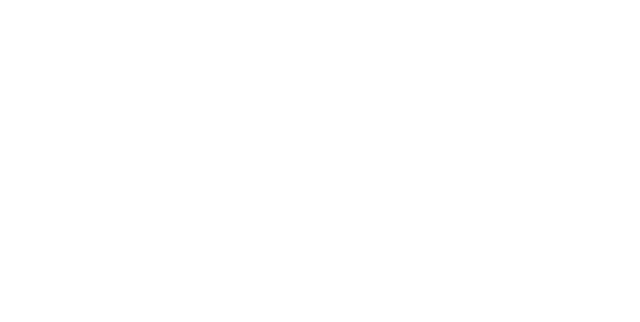
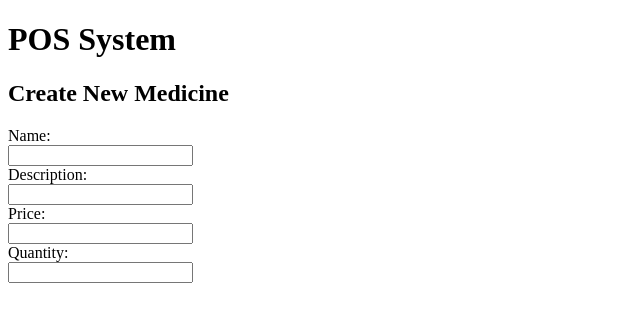
Before and after one commit to krishanshalitha/med_vault_backend, a website: page index.html in a window 1280 px wide. Shown: the whole page, without its empty margins (0-640 px from the left). Drawn offline with Linux system fonts and the light colour scheme.

Commit message:
Form for create new medicine

```diff
--- a/index.html
+++ b/index.html
@@ -16,5 +16,21 @@
         }
     </style>
 </head>
+<body>
+    <h1>POS System</h1>
 
+    <!-- Form for creating a new medicine -->
+    <h2>Create New Medicine</h2>
+    <form id="create-medicine-form">
+        <label for="name">Name:</label><br>
+        <input type="text" id="name" name="name" required><br>
+        <label for="description">Description:</label><br>
+        <input type="text" id="description" name="description" required><br>
+        <label for="price">Price:</label><br>
+        <input type="number" id="price" name="price" step="0.01" required><br>
+        <label for="quantity">Quantity:</label><br>
+        <input type="number" id="quantity" name="quantity" required><br>
+    </form>
+
+</body>
 </html>
```
